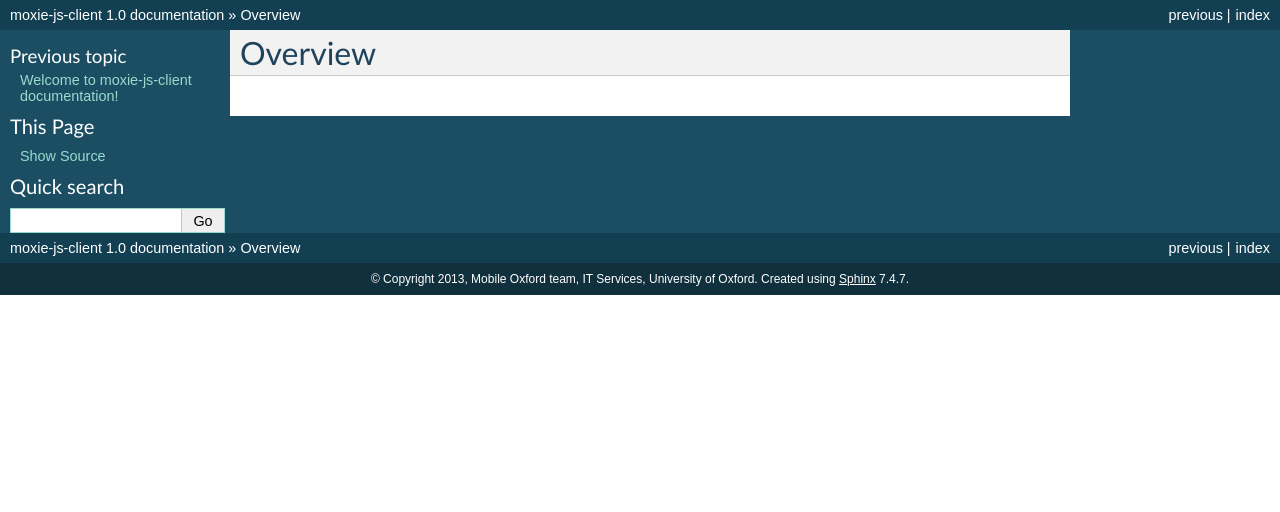
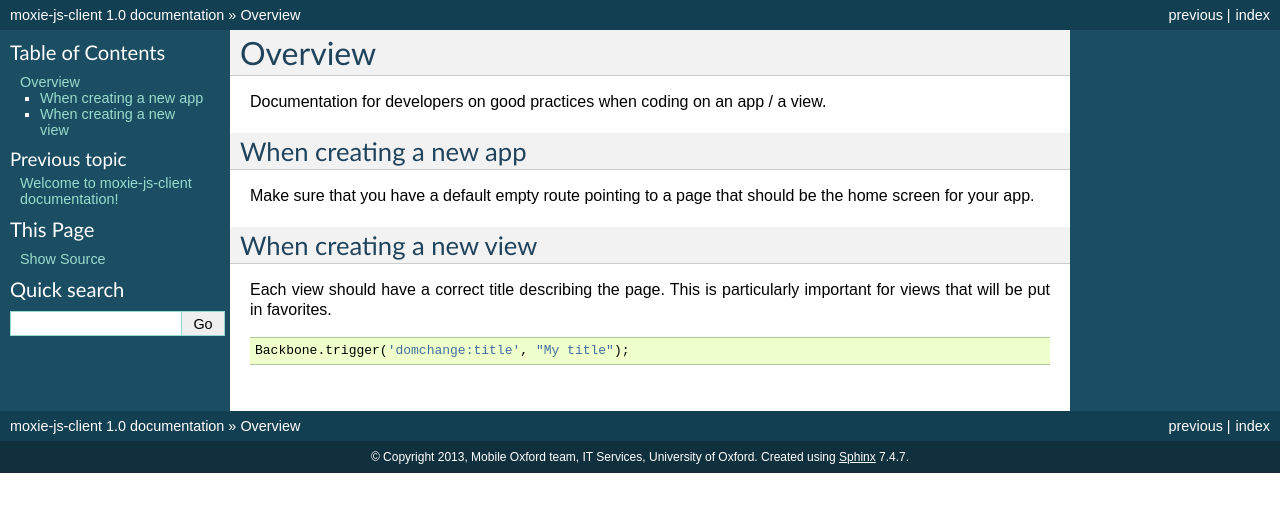
Before and after one commit to ox-it/moxie-js-client, a Sphinx documentation site: the page built from docs/source/developer/overview.rst, in a window 1280 px wide. Shown: the top 512 px of the page. Built offline with Sphinx 7.4.7, drawn with Linux system fonts in a browser that asks for light colours.

Commit message:
Added documentation about how to change the page title.

```diff
--- a/docs/source/developer/overview.rst
+++ b/docs/source/developer/overview.rst
@@ -1,2 +1,18 @@
 Overview
 ========
+
+Documentation for developers on good practices when coding on an app / a view.
+
+When creating a new app
+-----------------------
+
+Make sure that you have a default empty route pointing to a page that should be the home screen for your app.
+
+When creating a new view
+------------------------
+
+Each view should have a correct title describing the page. This is particularly important for views that will be put in favorites.
+
+.. code:: javascript
+
+    Backbone.trigger('domchange:title', "My title");
```
